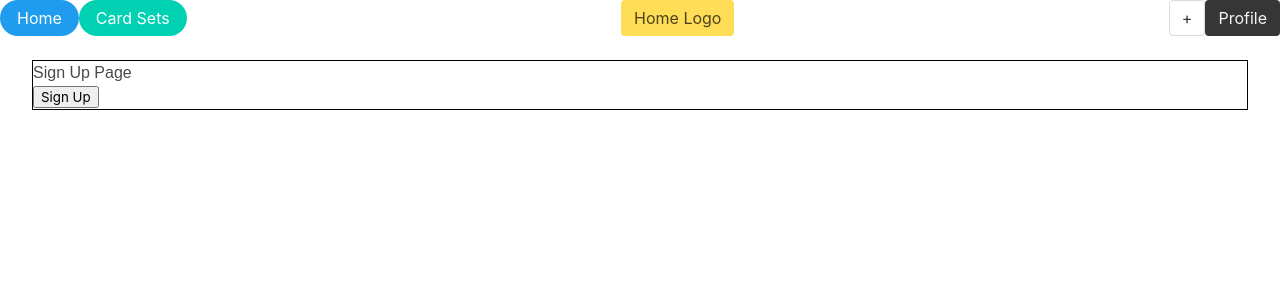
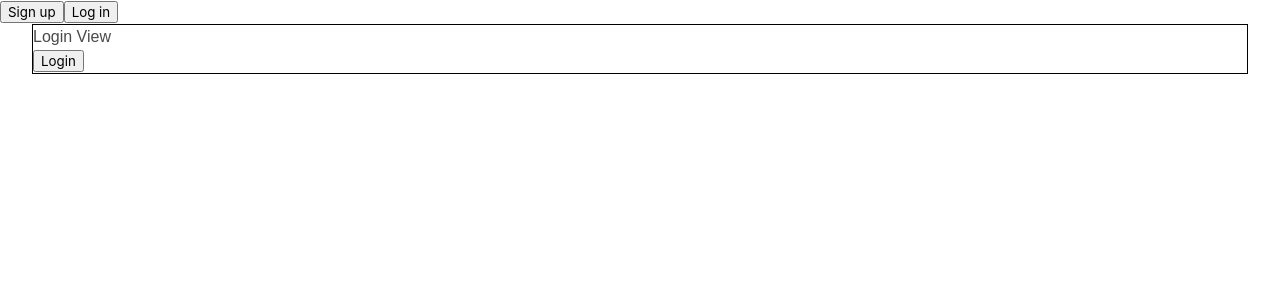
Before and after one commit to m1771vw/StudyBuddies, a React (Create React App) app: page / in a window 1280 px wide. Shown: the top 300 px of the page. Built offline with nearby package versions, Linux system fonts and the light colour scheme.

Commit message:
App.js - Added userLoggedIn flag to determine whether to show login header or user header - Added authenticateUser method to find user in the userList - Added list of users from seed data LoginView.js - Created button w/ onclick to log user in Created User List seed data

```diff
--- a/src/App.js
+++ b/src/App.js
@@ -11,17 +11,30 @@ import HomePageHeader from './components/HomePageHeader';
 import LoginView from './components/LoginView';
 import SignupView from './components/SignupView';
 import FlashCards from './data/flashcards';
+import Users from './data/users';
 import { HOMEPAGE, LOGIN_VIEW, SIGNUP_VIEW, DASHBOARD, CREATE_VIEW, VIEW_SET, QUIZ, QUIZ_RESULTS } from './constants'
 
 
 class App extends Component {
   state = {
-    pageName: SIGNUP_VIEW,
+    pageName: LOGIN_VIEW,
+    userList: Users,
     flashCardSets: FlashCards, // All the Cards
-    selectedCardSet: [] // Selected card set of cards
-    // selectedCardSet: FlashCards[1] // Dummy data to have Quiz as Start Up page
+    selectedCardSet: [], // Selected card set of cards
+    // selectedCardSet: FlashCards[1], // Dummy data to have Quiz as Start Up page
+    userLoggedIn: false
   }
+  authenticateUser = user => {
 
+    if (this.state.userList.findIndex(x => x.email === user.email) > -1
+     && this.state.userList.findIndex(x => x.password === user.password) > -1) {
+      console.log("User logged in!")
+      this.setState({ userLoggedIn: true, pageName: DASHBOARD });
+    } else {
+      console.log("User trying to log!")
+      this.setState({ userLoggedIn: false });
+    }
+  }
   addToCards = card => {
     let newCards = [...this.state.flashCardSets, card]
     this.setState({
@@ -54,7 +67,10 @@ class App extends Component {
       case SIGNUP_VIEW:
         return(<SignupView changePageName={this.changePageName}/>)
       case LOGIN_VIEW:
-        return(<LoginView changePageName={this.changePageName}/>)
+        return(<LoginView
+        changePageName={this.changePageName}
+        authenticateUser={this.authenticateUser}
+        />)
       case DASHBOARD:
         return(<Dashboard flashCardSets={this.state.flashCardSets}
                 changePageName={this.changePageName}
@@ -83,9 +99,14 @@ class App extends Component {
   render() {
     return (
       <div>
-        <UserHeader
+        {this.state.userLoggedIn
+        ? <UserHeader
           changePageName={this.changePageName}
         />
+        : <HomePageHeader
+          changePageName={this.changePageName}
+        /> }
+
         <div className="container is-fluid main-content">
           {this.setPage(this.state.pageName)}
         </div>
--- a/src/components/LoginView.js
+++ b/src/components/LoginView.js
@@ -1,19 +1,33 @@
 import React, { Component } from 'react';
-
-
+import {func} from 'prop-types';
+import {DASHBOARD} from '../constants/'
 class LoginView extends Component {
+    state = {
+        email: 'wyang@gmail.com',
+        password: '123'
+    }
+    onLoginClick = () => {
+        this.props.authenticateUser(this.state)
+        this.setState({
+            email: '',
+            password: ''
+        })
+        // this.props.changePageName(DASHBOARD)
+    }
     render() {
         return (
             <div>
                 <h1>Login View</h1>
-                <button>Login</button>
+
+                <button onClick={this.onLoginClick}>Login</button>
             </div>
         );
     }
 }
 
 LoginView.propTypes = {
-
+    changePageName: func,
+    authenticateUser: func
 };
 
 export default LoginView;
--- /dev/null
+++ b/src/data/users.js
@@ -0,0 +1,11 @@
+export const users = [
+    {
+        email: 'wyang@gmail.com',
+        password: '123'
+    },
+    {
+        email: 'jtkd@gmail.com',
+        password: '123'
+    }
+]
+export default users;
```
